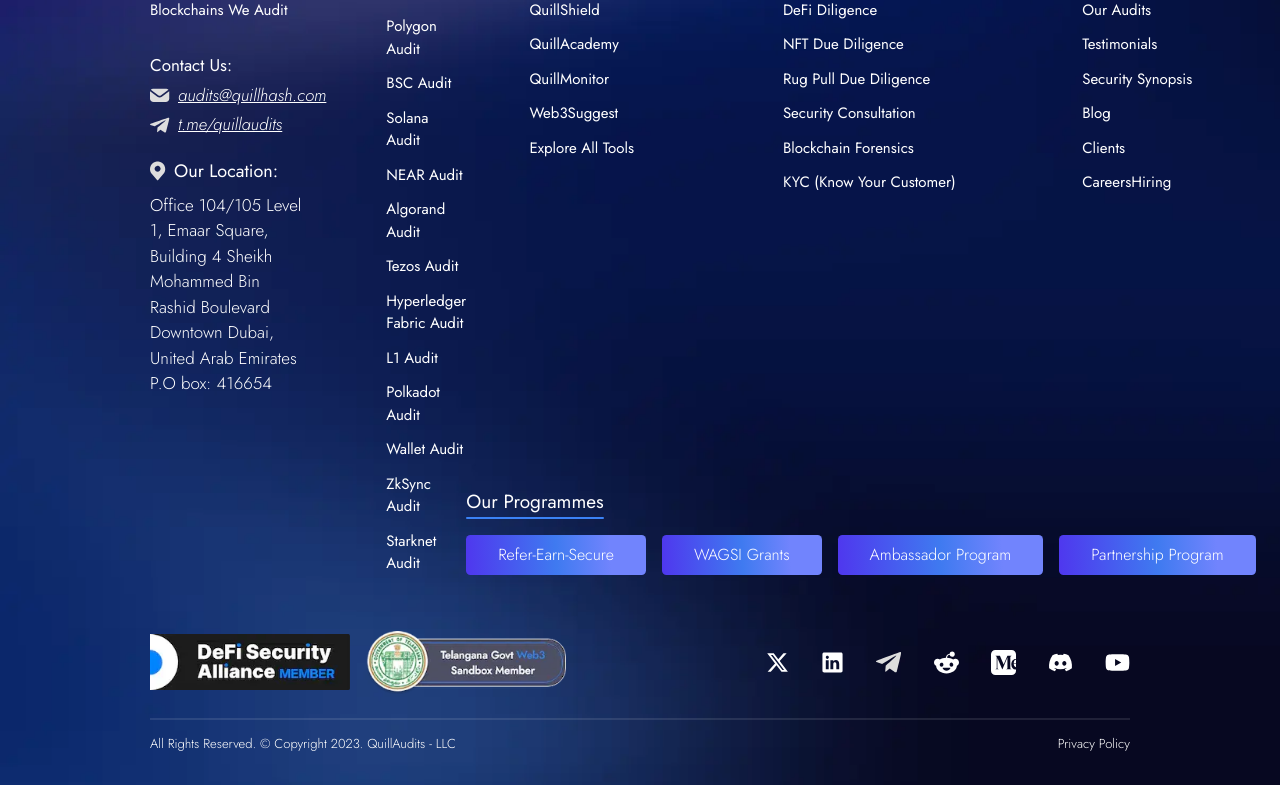
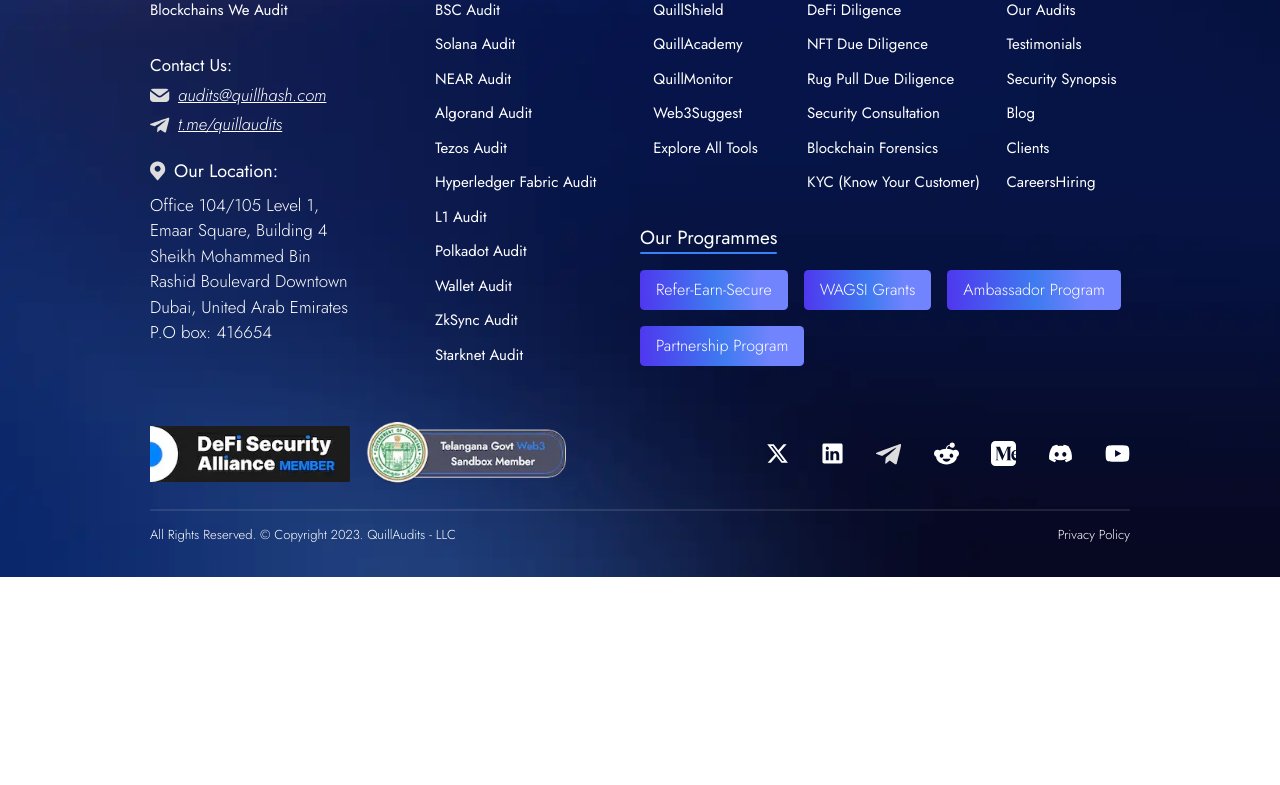
Before and after one commit to shoryadixit/nextjsassessment, a Next.js app: page / in a window 1280 px wide. Shown: the part 8380-9165 px from the top of the page. After the commit the page ends 8957 px from the top, so only its background shows below. Built offline with nearby package versions, Linux system fonts and the light colour scheme.

Commit message:
Footer FixeS

```diff
--- a/src/components/footer.js
+++ b/src/components/footer.js
@@ -271,7 +271,7 @@ function Footer({ deviceType }) {
                 </h1>
               </div>
 
-              <div className='flex w-full justify-between gap-4'>
+              <div className='flex flex-wrap w-full justify-stretch gap-4'>
                 {[
                   'Refer-Earn-Secure',
                   'WAGSI Grants',
@@ -280,14 +280,14 @@ function Footer({ deviceType }) {
                 ].map((item, index) => (
                   <div
                     key={index}
-                    className='cursor-pointer flex px-8 py-2 rounded-[4.5px] w-full whitespace-nowrap'
+                    className='cursor-pointer flex py-2 rounded-[4.5px] whitespace-nowrap'
                     style={{
                       background:
                         'linear-gradient(267.25deg, #7184FD 20%, #3F7AF0 50%, #4F37EE 100%)',
                     }}
                   >
-                    <button className='font-jost font-[300] text-[16px] text-white'>
-                      {item}
+                    <button className='font-jost px-4 w-full flex justify-center text-center font-[300] text-[16px] text-white'>
+                      <p className='lg:text-[16px] text-[14px]'>{item}</p>
                     </button>
                   </div>
                 ))}
```
